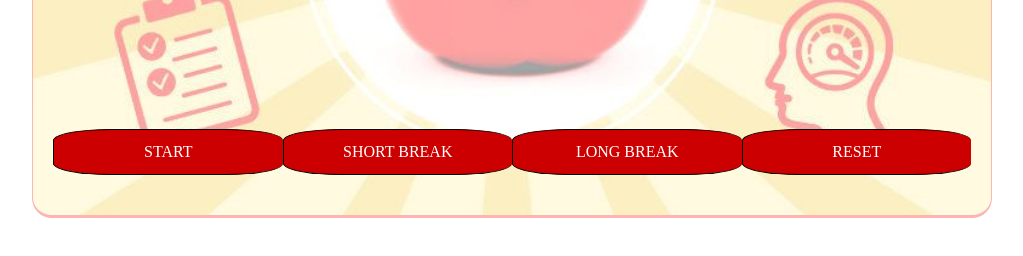
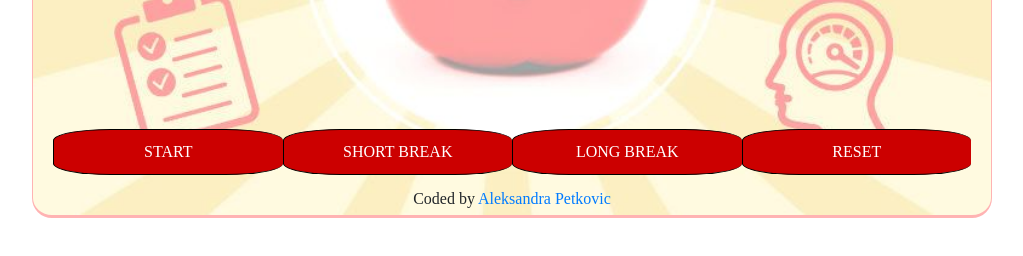
Before and after one commit to 4l3k54ndr4/pomodoro, a plain HTML site: page index.html in a window 1280 px wide. Shown: the part 352-608 px from the top of the page, without its empty margins (128-1151 px from the left). Drawn offline with nearby package versions, Linux system fonts and the light colour scheme.

Commit message:
Added author in html and css files

```diff
--- a/css/pomodoro.css
+++ b/css/pomodoro.css
@@ -74,3 +74,9 @@ h1 {
 .button {
     margin-top: -490px;
 }
+
+.author {
+  margin-top: -610px;
+  z-index:1;
+  position:relative;
+}
--- a/index.html
+++ b/index.html
@@ -21,13 +21,16 @@
         </div>
         <div id="filler"></div>
         <div class="btn-group" id="buttons">
-            <button type="button" class="button startButton" id="work">START</button>
+            <button type="button" class="button" id="work">START</button>
             <button type="button" class="button" id="shortBreak">SHORT BREAK</button>
             <button type="button" class="button" id="longBreak">LONG BREAK</button>
-            <button type="button" class="button stopButton" id="stop">RESET</button>
+            <button type="button" class="button" id="stop">RESET</button>
             <audio id="sound">
                 <source src="http://tastyspleen.net/~quake2/baseq2/sound/plaza2/funky.wav" type="audio/mpeg">
             </audio>
+        </div>
+        <div>
+            <p class="author text-center">Coded by <a href="https://www.linkedin.com/in/aleksandra-petkovic-316b46116/" target="_blank">Aleksandra Petkovic<a></p>
         </div>
     </div>
     <!-- Optional JavaScript -->
```
